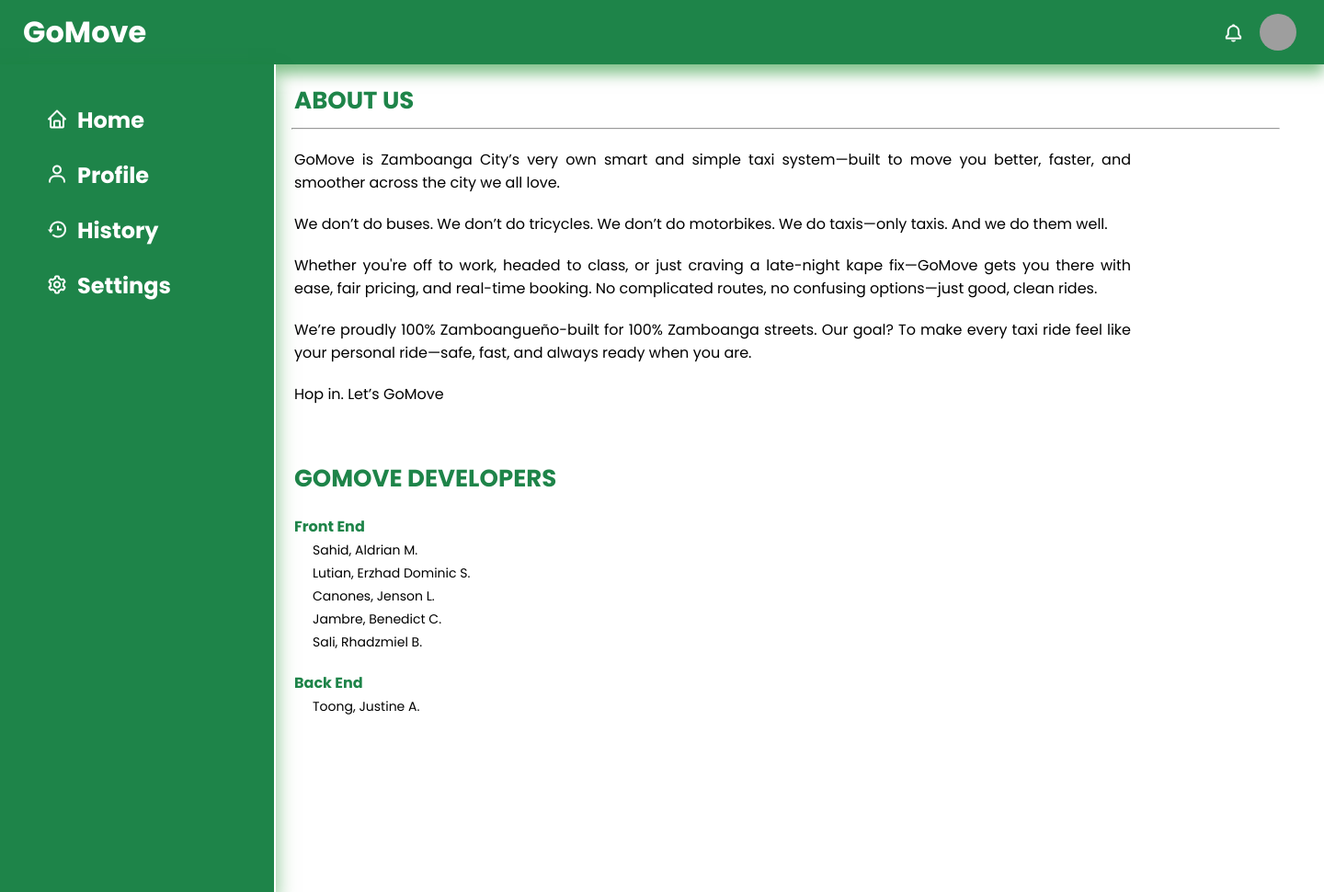
After one commit to Cipher-Syntax/Transportation-System-Backend-, a PHP site: page /about_us.php in a window 1440 px wide. The commit adds this page. Shown: the whole page at 92% size. Run offline with PHP 8.4, Linux system fonts and the light colour scheme; the visitor is signed in with stand-in values (Sample User, id 1); some web fonts are replaced; grey boxes are pictures that could not be loaded.

Commit message:
Added redirection to footer

```diff
--- /dev/null
+++ b/pages/about_us.php
@@ -0,0 +1,50 @@
+<!DOCTYPE html>
+<html lang="en">
+<head>
+    <meta charset="UTF-8">
+    <meta name="viewport" content="width=device-width, initial-scale=1.0">
+    <title>About Us</title>
+    <link rel="stylesheet" href="../assets/css/about_us.css" >
+    <link rel='stylesheet' href='https://unpkg.com/boxicons@2.1.4/css/boxicons.min.css' ><link rel='stylesheet' href='https://unpkg.com/boxicons@2.1.4/css/boxicons.min.css' >
+</head>
+<body>
+    <?php include_once("../includes/user_header.php"); ?>
+
+    <div class="container">
+        <div class="about-us-container">
+            <div class="text-logo">About Us</div>
+            <hr class="line-logo">
+
+            <div class="text-paragraph">
+                <p>GoMove is Zamboanga City’s very own smart and simple taxi system—built to move you better, faster, and smoother across the city we all love.</p>
+
+                <p>We don’t do buses. We don’t do tricycles. We don’t do motorbikes.
+                We do taxis—only taxis. And we do them well.</p>
+
+                <p>Whether you're off to work, headed to class, or just craving a late-night kape fix—GoMove gets you there with ease, fair pricing, and real-time booking. No complicated routes, no confusing options—just good, clean rides.</p>
+
+                <p>We’re proudly 100% Zamboangueño-built for 100% Zamboanga streets.
+                Our goal? To make every taxi ride feel like your personal ride—safe, fast, and always ready when you are.</p>
+
+                <p>Hop in. Let’s GoMove</p>
+            </div>
+
+            <div class="developers">
+                <h3>GoMove Developers</h3>
+                <div class="front-end">
+                    <h4>Front End</h4>
+                    <a href="">Sahid, Aldrian M.</a> <br>
+                    <a href="">Lutian, Erzhad Dominic S.</a> <br>
+                    <a href="">Canones, Jenson L.</a> <br>
+                    <a href="">Jambre, Benedict C.</a> <br>
+                    <a href="">Sali, Rhadzmiel B.</a> <br>
+                </div>
+                <div class="back-end">
+                    <h4>Back End</h4>
+                    <a href="/Portfolio/pages/index.php">Toong, Justine A.</a> <br>
+                </div>
+            </div>
+        </div>
+    </div>
+</body>
+</html>
--- a/pages/choose_rider.php
+++ b/pages/choose_rider.php
@@ -107,7 +107,8 @@
     </div>
 
     <footer>
-        <p>&copy; 2025 GoMove Transportation System - Zamboanga City</p>
+        <p>&copy; 2025 GoMove</p>
+        <a href="../pages/about_us.php" class="about">About Us</a>
     </footer>
 
     <script src="../assets/js/chooses_rider.js"></script>
--- a/pages/driver_history.php
+++ b/pages/driver_history.php
@@ -80,7 +80,8 @@
     </div>
 
     <footer>
-        <p>&copy; 2025 GoMove Transportation System - Zamboanga City</p>
+        <p>&copy; 2025 GoMove</p>
+        <a href="../pages/about_us.php" class="about">About Us</a>
     </footer>
 </body>
 </html>
--- a/pages/driver_homepage.php
+++ b/pages/driver_homepage.php
@@ -193,7 +193,8 @@
     </div>
 
     <footer>
-        <p>&copy; 2025 GoMove Transportation System - Zamboanga City</p>
+        <p>&copy; 2025 GoMove</p>
+        <a href="../pages/about_us.php" class="about">About Us</a>
     </footer>
 
     <script src="../assets/js/driver_homepage.js"></script>
--- a/pages/driver_settings.php
+++ b/pages/driver_settings.php
@@ -80,7 +80,8 @@
     </form>
 
     <footer>
-        <p>&copy; 2025 GoMove Transportation System - Zamboanga City</p>
+        <p>&copy; 2025 GoMove</p>
+        <a href="../pages/about_us.php" class="about">About Us</a>
     </footer>
 
     <!-- <script src="../assets/js/user_settings.js"></script> -->
--- a/pages/user_history.php
+++ b/pages/user_history.php
@@ -87,8 +87,10 @@
             <?php endforeach; ?>
         </div>
     </div>
+
     <footer>
-        <p>&copy; 2025 GoMove Transportation System - Zamboanga City</p>
+        <p>&copy; 2025 GoMove</p>
+        <a href="../pages/about_us.php" class="about">About Us</a>
     </footer>
 </body>
 </html>
--- a/pages/user_homepage.php
+++ b/pages/user_homepage.php
@@ -207,9 +207,12 @@
             <?php endif; ?>
         </div>
     </div>
+
     <footer>
-        <p>&copy; 2025 GoMove Transportation System - Zamboanga City</p>
+        <p>&copy; 2025 GoMove</p>
+        <a href="../pages/about_us.php" class="about">About Us</a>
     </footer>
+
     <script src="../assets/js/user_homepage.js"></script>
 
     <script>
--- a/pages/user_settings.php
+++ b/pages/user_settings.php
@@ -80,7 +80,8 @@
     </form>
 
     <footer>
-        <p>&copy; 2025 GoMove Transportation System - Zamboanga City</p>
+        <p>&copy; 2025 GoMove</p>
+        <a href="../pages/about_us.php" class="about">About Us</a>
     </footer>
 
     <script src="../assets/js/user_settings.js"></script>
```
